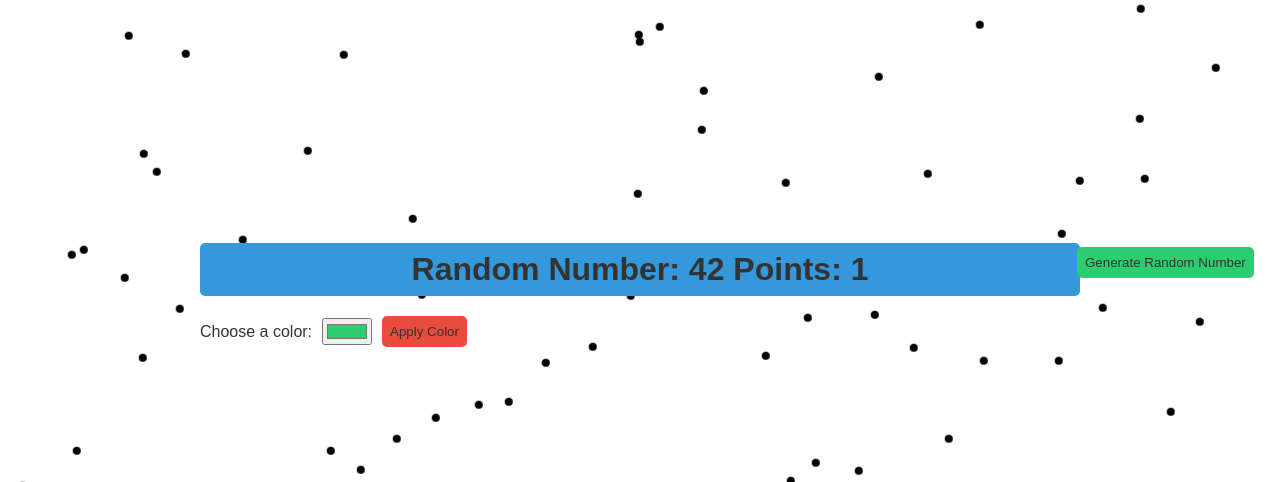
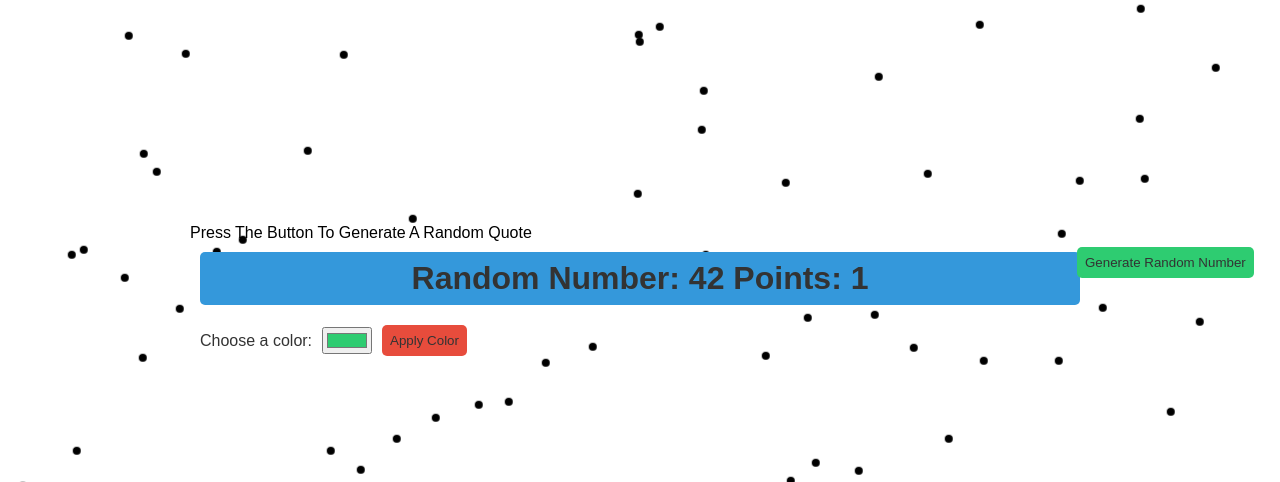
Before and after one commit to GDSC-NMIMS-MPSTME-Mumbai/project-mirage, a Flask app: page / in a window 1280 px wide. Shown: the part 105-587 px from the top of the page. Run offline with Flask 3, Linux system fonts and the light colour scheme.

Commit message:
Added Random Quote and Background Generator

```diff
--- a/templates/index.html
+++ b/templates/index.html
@@ -10,6 +10,9 @@
     <div class="particles"></div>
 
     <main>
+      <div id="quote-container">
+        <div id="output">Press The Button To Generate A Random Quote</div>
+      </div>
       <h1>
         Random Number:
         <span id="random-number"></span>
@@ -114,6 +117,36 @@
       }
 
       fetchRandomNumber();
+
+      //Creating a function change background color randomly on button click
+      const button = document.querySelector("#generate-button");
+      let background = document.querySelector("body");
+      button.addEventListener("click", () => {
+        let math1 = Math.floor(Math.random() * 256);
+        let math2 = Math.floor(Math.random() * 256);
+        let math3 = Math.floor(Math.random() * 256);
+        let math4 = Math.floor(Math.random() * 256);
+        background.style.background = `rgb(${math1}, ${math2}, ${math3}, ${math4})`;
+      });
+
+      //creating random quote on button click
+      let output = document.querySelector("#output");
+      let quote = [
+        "The greatest glory in living lies not in never falling, but in rising every time we fall. -Nelson Mandela",
+        '"The way to get started is to quit talking and begin doing."" -Walt Disney',
+        '"Your time is limited, so dont waste it living someone elses life. Dont be trapped by dogma – which is living with the results of other peoples thinking." -Steve Jobs',
+        '"If life were predictable it would cease to be life, and be without flavor." -Eleanor Roosevelt',
+        '"If you set your goals ridiculously high and its a failure, you will fail above everyone elses success." -James Cameron',
+        '"Life is what happens when youre busy making other plans." -John Lennon',
+        '"Spread love everywhere you go. Let no one ever come to you without leaving happier." -Mother Teresa',
+        '"When you reach the end of your rope, tie a knot in it and hang on." -Franklin D. Roosevelt',
+        '"Always remember that you are absolutely unique. Just like everyone else." -Margaret Mead',
+        '"Dont judge each day by the harvest you reap but by the seeds that you plant." -Robert Louis Stevenson',
+      ];
+      button.addEventListener("click", () => {
+        let random_quote = quote[Math.floor(Math.random() * quote.length)];
+        output.innerHTML = random_quote;
+      });
     </script>
   </body>
 </html>
```
